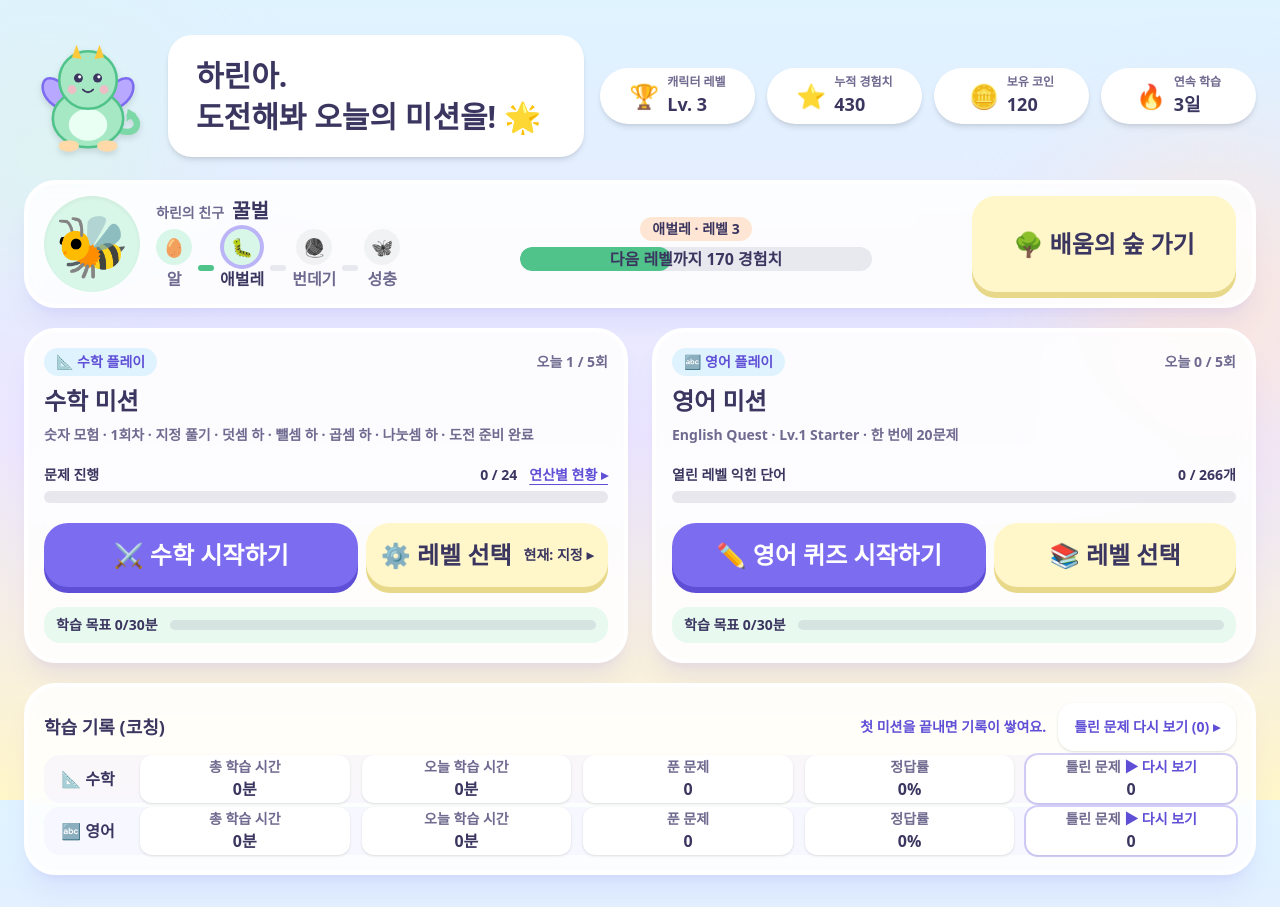
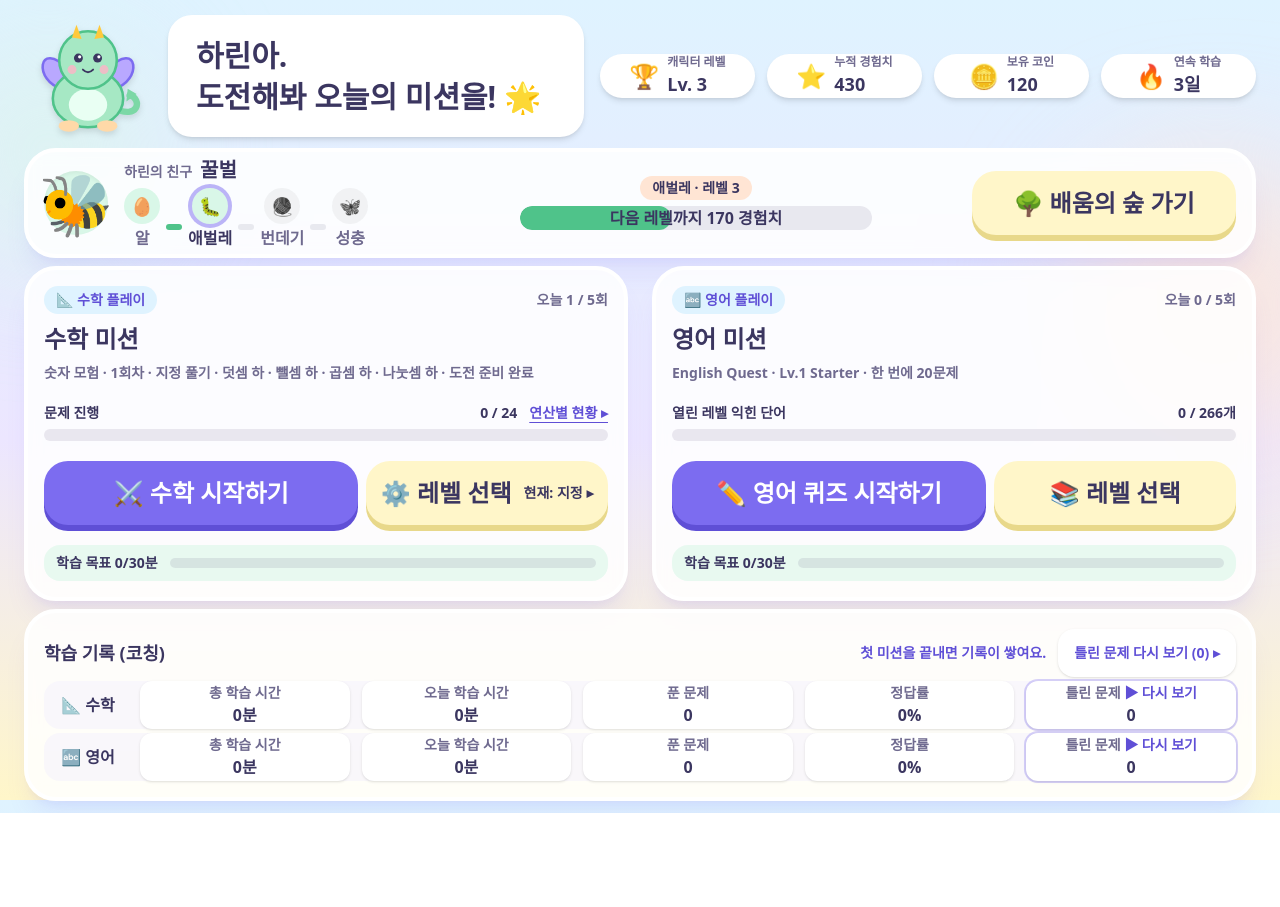
Before and after one commit to pograkbg/daily-level-up, a Next.js app: page / in a window 1280 px wide. After the commit the page ends 813 px from the top, so only its background shows below. Built offline with nearby package versions, Linux system fonts and the light colour scheme.

Commit message:
홈 화면: 짧은 화면에서 여백과 카드 높이 줄이기
높이 860px 이하 화면에서 상단 요약, 캐릭터 띠, 블록 간격을 줄여 노트북·태블릿 가로에서 스크롤이 줄어들게 합니다.

Co-Authored-By: Claude Haiku 5.5 <noreply@anthropic.com>

```diff
--- a/src/components/home/CharacterBand.tsx
+++ b/src/components/home/CharacterBand.tsx
@@ -59,11 +59,11 @@ export function CharacterBand({ profile, character }: CharacterBandProps) {
   const levelInfo = getLevelInfo(profile.characterXp);
 
   return (
-    <Card className="flex flex-col gap-2 py-1 md:grid md:grid-cols-[minmax(0,1.5fr)_minmax(0,1fr)_minmax(0,0.75fr)] md:items-center md:gap-6 md:py-3">
+    <Card className="flex flex-col gap-2 py-1 md:grid md:grid-cols-[minmax(0,1.5fr)_minmax(0,1fr)_minmax(0,0.75fr)] md:items-center md:gap-6 md:py-3 [@media(max-height:860px)]:py-1">
       <div className="flex min-w-0 items-center gap-4">
         <div
           aria-hidden
-          className="flex h-16 w-16 shrink-0 items-center justify-center rounded-full bg-mint text-4xl shadow-inner sm:h-24 sm:w-24 sm:text-6xl"
+          className="flex h-16 w-16 shrink-0 items-center justify-center rounded-full bg-mint text-4xl shadow-inner sm:h-24 sm:w-24 sm:text-6xl [@media(max-height:860px)]:h-16 [@media(max-height:860px)]:w-16 [@media(max-height:860px)]:text-4xl"
         >
           <InsectGlyph icon={character.emoji} className="h-12 w-12 text-4xl sm:h-20 sm:w-20 sm:text-6xl" />
         </div>
@@ -99,7 +99,7 @@ export function CharacterBand({ profile, character }: CharacterBandProps) {
 
       <Link
         href="/forest"
-        className="flex min-h-24 w-full items-center justify-center gap-3 rounded-3xl bg-butter px-6 py-4 text-xl font-extrabold text-ink shadow-[0_6px_0_0_#e8d88a] transition duration-100 active:translate-y-1 sm:text-2xl"
+        className="flex min-h-24 w-full items-center justify-center gap-3 rounded-3xl bg-butter px-6 py-4 text-xl font-extrabold text-ink shadow-[0_6px_0_0_#e8d88a] transition duration-100 active:translate-y-1 sm:text-2xl [@media(max-height:860px)]:min-h-16 [@media(max-height:860px)]:py-2"
       >
         🌳 배움의 숲 가기
       </Link>
--- a/src/components/home/HomeHeader.tsx
+++ b/src/components/home/HomeHeader.tsx
@@ -20,7 +20,8 @@ function greetingName(name: string): string {
 }
 
 /** 상단 알약 한 종류의 모양. 같은 높이·같은 둥근 모양을 써서 한 줄이 통일돼 보이게 합니다. */
-const PILL = "flex h-14 w-full items-center justify-center gap-2 rounded-full bg-white px-3 font-bold text-ink shadow-md";
+const PILL =
+  "flex h-14 w-full items-center justify-center gap-2 rounded-full bg-white px-3 font-bold text-ink shadow-md [@media(max-height:860px)]:h-11";
 
 /**
  * 상단 요약 (대시보드).
@@ -46,28 +47,28 @@ export function HomeHeader({ profile, isAdmin = false, loginEmail = null }: Home
 
       <div className="grid w-full grid-cols-2 gap-2 sm:grid-cols-4 sm:gap-3 md:w-[46rem]">
         <ResourceChip
-          className="h-14 w-full justify-center"
+          className="h-14 w-full justify-center [@media(max-height:860px)]:h-11"
           icon="🏆"
           label="캐릭터 레벨"
           value={`Lv. ${levelInfo.level}`}
           title="지금 키우는 친구의 레벨이에요. 성충(레벨 9)이 되면 새 친구를 고를 수 있어요."
         />
         <ResourceChip
-          className="h-14 w-full justify-center"
+          className="h-14 w-full justify-center [@media(max-height:860px)]:h-11"
           icon="⭐"
           label="누적 경험치"
           value={profile.totalXp.toLocaleString("ko-KR")}
           title="지금까지 모은 경험치 전체예요. 줄어들지 않아요."
         />
         <ResourceChip
-          className="h-14 w-full justify-center"
+          className="h-14 w-full justify-center [@media(max-height:860px)]:h-11"
           icon="🪙"
           label="보유 코인"
           value={profile.coins.toLocaleString("ko-KR")}
           title="통장에 모인 코인 잔액이에요. 미션을 끝내면 쌓여요."
         />
         <ResourceChip
-          className="h-14 w-full justify-center"
+          className="h-14 w-full justify-center [@media(max-height:860px)]:h-11"
           icon="🔥"
           label="연속 학습"
           value={`${profile.streakDays}일`}
--- a/src/components/home/HomeScreen.tsx
+++ b/src/components/home/HomeScreen.tsx
@@ -36,7 +36,7 @@ export function HomeScreen({ data, english, isAdmin, loginEmail, wrong }: HomeSc
       <div aria-hidden className="pointer-events-none absolute -left-16 top-10 h-56 w-56 rounded-full bg-mint/60 blur-3xl" />
       <div aria-hidden className="pointer-events-none absolute -right-20 top-40 h-72 w-72 rounded-full bg-peach/70 blur-3xl" />
 
-      <main className="relative mx-auto flex w-full max-w-7xl flex-col gap-4 px-4 pb-8 pt-6 sm:gap-5 sm:px-6 sm:pt-8">
+      <main className="relative mx-auto flex w-full max-w-7xl flex-col gap-4 px-4 pb-8 pt-6 sm:gap-5 sm:px-6 sm:pt-8 [@media(max-height:860px)]:gap-2 [@media(max-height:860px)]:pb-3 [@media(max-height:860px)]:pt-3">
         <HomeHeader profile={profile} isAdmin={isAdmin} loginEmail={loginEmail ?? null} />
 
         {gradeCleared && <GradeApproval approved={profile.nextGradeApproved} gradeName={`${profile.grade}학년`} />}
```
